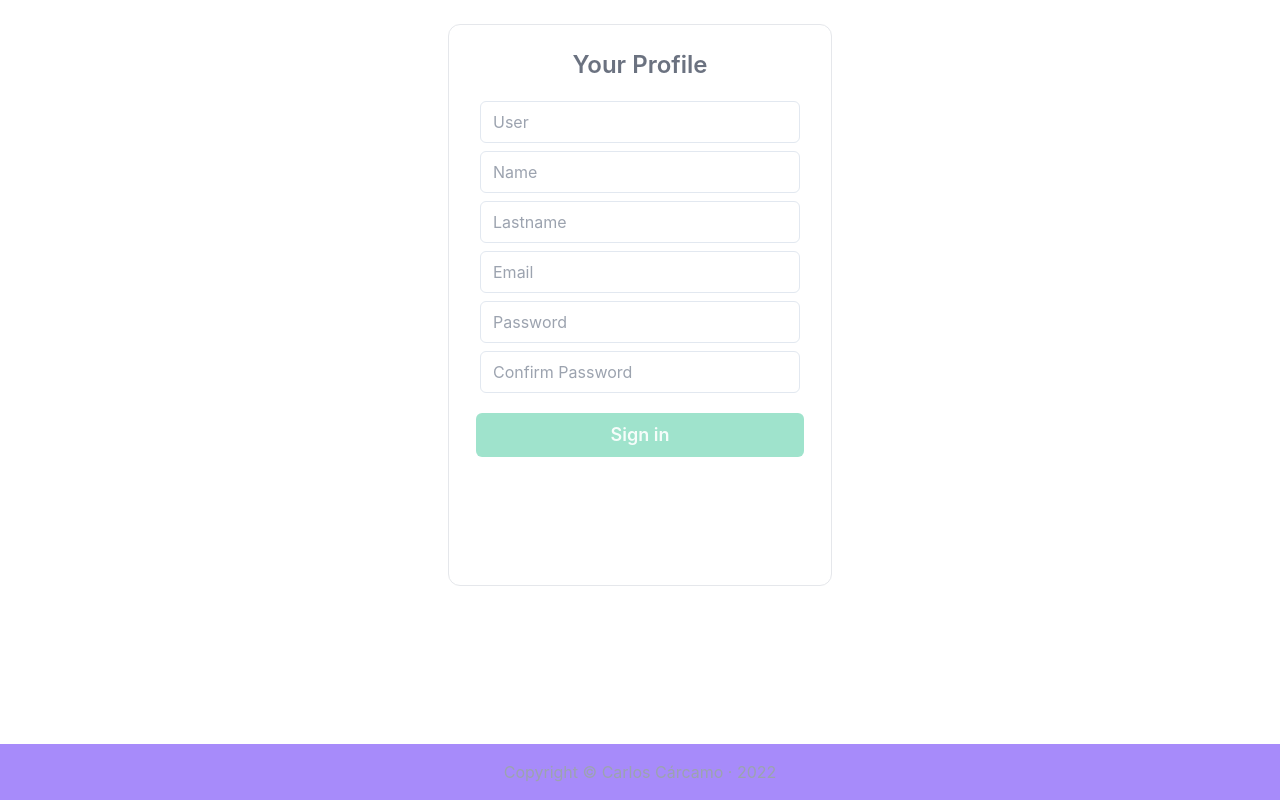
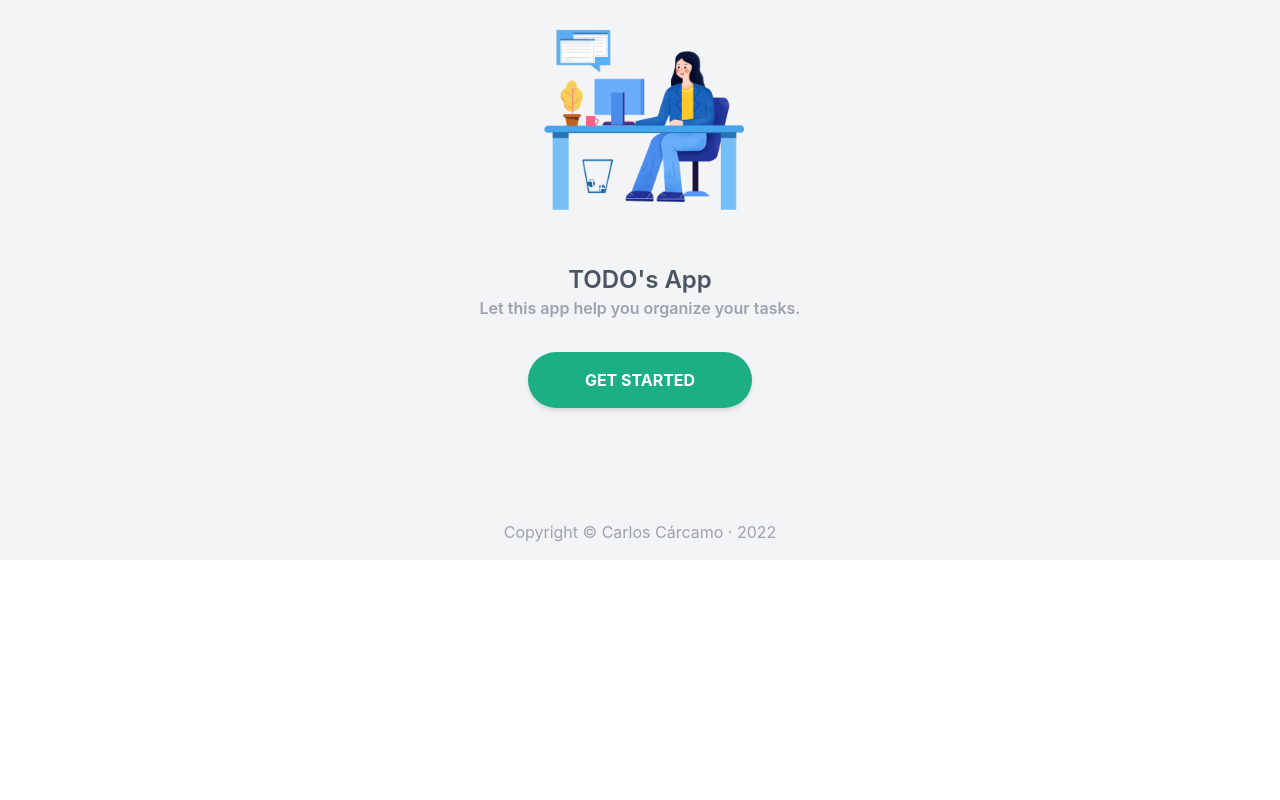
Before and after one commit to carlosraulcarcamotejada/todo-app, a React (Vite) app: page /auth/getstarted in a window 1280 px wide. Before the commit this address led to /auth/register. Built offline with nearby package versions, Linux system fonts and the light colour scheme.

Commit message:
Avance en RegisterPage component

```diff
--- a/package.json
+++ b/package.json
@@ -10,7 +10,7 @@
   },
   "dependencies": {
     "@headlessui/react": "^1.7.3",
-    "@heroicons/react": "^2.0.12",
+    "@heroicons/react": "^2.0.13",
     "@reduxjs/toolkit": "^1.8.6",
     "@tailwindcss/forms": "^0.5.3",
     "axios": "^1.1.3",
--- a/src/App.tsx
+++ b/src/App.tsx
@@ -2,9 +2,5 @@ import { FC } from "react";
 import { AppRouter } from "./router/AppRouter";
 
 export const App: FC = (): JSX.Element => {
-
-
-  return (
-      <AppRouter />
-  );
+  return <AppRouter />;
 };
--- /dev/null
+++ b/src/auth/layout/LayoutAuth.tsx
@@ -0,0 +1,19 @@
+import { FC } from "react";
+
+type props = {
+  children: JSX.Element | JSX.Element[];
+};
+
+export const LayoutAuth: FC<props> = ({ children }): JSX.Element => {
+  return (
+    <div className="min-h-0 flex flex-col justify-start items-center ">
+      <div className=" w-full flex justify-center ">{children}</div>
+
+      <div className=" w-full px-2 py-4 bg-inherit font-normal  ">
+        <p className="text-center dark:text-gray-600 text-gray-400">
+          Copyright &copy; Carlos Cárcamo &#183; {new Date().getFullYear()}
+        </p>
+      </div>
+    </div>
+  );
+};
--- /dev/null
+++ b/src/auth/pages/GetStartedPage.tsx
@@ -0,0 +1,32 @@
+import { FC } from "react";
+import { useNavigate } from "react-router-dom";
+import { LayoutAuth } from "../layout/LayoutAuth";
+
+export const GetStartedPage: FC = (): JSX.Element => {
+  const navigate = useNavigate();
+
+  return (
+    <LayoutAuth>
+      <div className="min-h-fit mb-24 flex w-full flex-col justify-start items-center bg-inherit ">
+
+        <img className="w-72 mt-6" src="/person-working.png" alt="person-working" />
+        <div className="mt-12">
+          <h3 className="text-2xl text-center font-semibold text-gray-600 dark:text-gray-300">
+            TODO's App
+          </h3>
+          <p className="text-gray-400 font-semibold text-md dark:text-gray-500">
+            Let this app help you organize your tasks.
+          </p>
+        </div>
+
+        <button
+          className="mt-8 bg-green-leaf  w-56 py-4 px-6 text-white font-bold rounded-full shadow-md hover:shadow-lg hover:bg-emerald-600
+           active:bg-emerald-600 active:scale-95"
+          onClick={() => navigate('/signin')}
+        >
+          GET STARTED
+        </button>
+      </div>
+    </LayoutAuth>
+  );
+};
--- a/src/auth/pages/RegisterPage.tsx
+++ b/src/auth/pages/RegisterPage.tsx
@@ -1,10 +1,11 @@
 import { FC, useState } from "react";
-import { FormikProps, useFormik } from "formik";
+import { useFormik } from "formik";
 import * as Yup from "yup";
+import { LayoutAuth } from "../layout/LayoutAuth";
+import { Link } from "react-router-dom";
+import { UserCircleIcon, EyeIcon, EyeSlashIcon } from '@heroicons/react/24/solid'
 
 export const RegisterPage: FC = (): JSX.Element => {
-  const [isActiveForm, setIsActiveForm] = useState<boolean>(true);
-
   const initialValues = {
     user: "",
     name: "",
@@ -44,6 +45,21 @@ export const RegisterPage: FC = (): JSX.Element => {
     console.log(formValues);
   };
 
+
+  const [revealPassword, setRevealPassword] = useState<'text' | 'password'>('password');
+  const [revealConfirmPassword, setRevealConfirmPassword] = useState<'text' | 'password'>('password');
+
+
+  const toggleRevealPassword = () => {
+    setRevealPassword(revealPassword === 'password' ? 'text' : 'password');
+  }
+
+
+  const toggleRevealConfirmPassword = () => {
+    setRevealConfirmPassword(revealConfirmPassword === 'password' ? 'text' : 'password');
+  }
+
+
   const {
     handleSubmit,
     handleChange,
@@ -60,43 +76,14 @@ export const RegisterPage: FC = (): JSX.Element => {
   });
 
   return (
-    <div className="flex flex-col justify-center items-center bg-inherit ">
-      {/* Hero section */}
-      <div
-        className={`flex w-full flex-col justify-evenly items-center absolute top-0 min-h-full bg-inherit ${
-          !isActiveForm ? "block" : "hidden"
-        }`}
-      >
-        <img className="w-72" src="/person-working.png" alt="person-working" />
-        <div>
-          <h3 className="text-2xl text-center font-semibold text-gray-600 dark:text-gray-300">
-            TODO's App
-          </h3>
-          <p className="text-gray-400 font-semibold text-md dark:text-gray-500">
-            Let this app help you organize your tasks.
-          </p>
-        </div>
-
-        <button
-          className=" bg-emerald-500 w-56 py-4 px-6 text-white font-bold rounded-full shadow-md hover:shadow-lg hover:bg-emerald-600
-           active:bg-emerald-600 active:scale-95  mb-24"
-          onClick={() => setIsActiveForm(true)}
-        >
-          GET STARTED
-        </button>
-      </div>
-
-      {/* Register form */}
-      <div
-        className={`absolute top-0 pb-32 bg-white border  rounded-xl w-80 md:w-96 flex flex-col items-center justify-center mt-6 ${
-          isActiveForm ? "block" : "hidden"
-        }`}
-      >
+    <LayoutAuth>
+      <div className="pb-10 mb-1 border bg-white rounded-xl w-80 md:w-96 flex flex-col items-center justify-center mt-6 shadow-sm">
         <form onSubmit={handleSubmit}>
-          <h3 className="text-2xl mt-6 mb-4 text-center text-gray-500 font-semibold">
-            Your Profile
-          </h3>
-          <div className="">
+          <div className="flex justify-center items-center flex-col mb-4">
+            <UserCircleIcon className="h-16 w-16 text-gray-600 mt-4 mb-2 text-center  " />
+            <h3 className="text-gray-600 text-lg font-semibold">Your Profile</h3>
+          </div>
+          <div className="pb-5">
             <input
               className={`${
                 errors.user && touched.user ? "border border-rose-400" : ""
@@ -109,11 +96,13 @@ export const RegisterPage: FC = (): JSX.Element => {
               onBlur={handleBlur}
             />
             {errors.user && touched.user && (
-              <p className="ml-1 text-rose-400 text-sm">{errors.user}</p>
+              <p className="ml-1 -mb-6 pb-1  text-rose-400 text-sm">
+                {errors.user}
+              </p>
             )}
           </div>
 
-          <div className="">
+          <div className="pb-5">
             <input
               className={`${
                 errors.name && touched.name ? "border border-rose-400" : ""
@@ -126,10 +115,12 @@ export const RegisterPage: FC = (): JSX.Element => {
               onBlur={handleBlur}
             />
             {errors.name && touched.name && (
-              <p className="ml-1 text-rose-400 text-sm">{errors.name}</p>
+              <p className="ml-1 -mb-6 pb-1  text-rose-400 text-sm">
+                {errors.name}
+              </p>
             )}
           </div>
-          <div className="">
+          <div className="pb-5">
             <input
               className={`${
                 errors.lastname && touched.lastname
@@ -144,10 +135,12 @@ export const RegisterPage: FC = (): JSX.Element => {
               onBlur={handleBlur}
             />
             {errors.lastname && touched.lastname && (
-              <p className="ml-1 text-rose-400 text-sm">{errors.lastname}</p>
+              <p className="ml-1 -mb-6 pb-1  text-rose-400 text-sm">
+                {errors.lastname}
+              </p>
             )}
           </div>
-          <div className="">
+          <div className="pb-5">
             <input
               className={`${
                 errors.email && touched.email ? "border border-rose-400" : ""
@@ -160,10 +153,12 @@ export const RegisterPage: FC = (): JSX.Element => {
               onBlur={handleBlur}
             />
             {errors.email && touched.email && (
-              <p className="ml-1 text-rose-400 text-sm">{errors.email}</p>
+              <p className="ml-1 -mb-6 pb-1  text-rose-400 text-sm">
+                {errors.email}
+              </p>
             )}
           </div>
-          <div className="">
+          <div className="pb-5 relative">
             <input
               className={`${
                 errors.password && touched.password
@@ -171,17 +166,22 @@ export const RegisterPage: FC = (): JSX.Element => {
                   : ""
               }`}
               placeholder="Password"
-              type="password"
+              type={revealPassword}
               name="password"
               value={password}
               onChange={handleChange}
               onBlur={handleBlur}
             />
+            <button className={`h-10 w-10 px-2 text-gray-500 absolute right-1 top-1 rounded-md ${password.length===0?'hidden':''}`} onClick={toggleRevealPassword}>
+              {revealPassword === 'password'?<EyeIcon />: <EyeSlashIcon />}
+            </button>
             {errors.password && touched.password && (
-              <p className="ml-1 text-rose-400 text-sm">{errors.password}</p>
+              <p className="ml-1 -mb-6 pb-1 text-rose-400 text-sm">
+                {errors.password}
+              </p>
             )}
           </div>
-          <div className="">
+          <div className="pb-5 relative">
             <input
               className={`${
                 errors.confirmPassword && touched.confirmPassword
@@ -189,14 +189,17 @@ export const RegisterPage: FC = (): JSX.Element => {
                   : ""
               }`}
               placeholder="Confirm Password"
-              type="password"
+              type={revealConfirmPassword}
               name="confirmPassword"
               value={confirmPassword}
               onChange={handleChange}
               onBlur={handleBlur}
             />
+            <button className={`h-10 w-10 px-2 text-gray-500 absolute right-1 top-1 rounded-md ${confirmPassword.length===0?'hidden':''}`} onClick={toggleRevealConfirmPassword}>
+              {revealConfirmPassword === 'password'?<EyeIcon />: <EyeSlashIcon />}
+            </button>
             {errors.confirmPassword && touched.confirmPassword && (
-              <p className="ml-1 text-rose-400 text-sm">
+              <p className="ml-1 -mb-6 pb-1  text-rose-400 text-sm">
                 {errors.confirmPassword}
               </p>
             )}
@@ -204,20 +207,19 @@ export const RegisterPage: FC = (): JSX.Element => {
           <button
             onClick={() => console.log("Submitting")}
             disabled={!isValid || !dirty}
-            className="rounded-md text-lg bg-emerald-500 w-full mt-4 py-2 px-6 text-white shadow-md hover:shadow-lg font-semibold hover:bg-emerald-600
-             active:bg-emerald-600 active:scale-95 disabled:bg-emerald-500/40 disabled:shadow-none disabled:scale-100 disabled:cursor-not-allowed disabled:text-white/90"
+            className="rounded-md text-lg bg-green-leaf w-full mt-4 py-2 px-6 text-white shadow-md hover:shadow-lg font-semibold hover:bg-emerald-600
+            active:bg-emerald-600 active:scale-95 disabled:bg-emerald-500/40 disabled:shadow-none disabled:scale-100 disabled:cursor-not-allowed disabled:text-white/90"
             type="submit"
           >
             Sign in
           </button>
+          <div className="mt-6">
+            <Link className="text-md font-normal text-blue-600" to="/auth/signin">
+              Already have an account?
+            </Link>
+          </div>
         </form>
       </div>
-
-      <div className="w-full px-2 py-4 font-normal bg-violet-400  absolute bottom-0">
-        <p className="text-center dark:text-gray-600 text-gray-400">
-          Copyright &copy; Carlos Cárcamo &#183; {new Date().getFullYear()}
-        </p>
-      </div>
-    </div>
+    </LayoutAuth>
   );
 };
--- /dev/null
+++ b/src/auth/pages/SigninPage.tsx
@@ -0,0 +1,7 @@
+import {FC} from 'react'
+
+export const SigninPage:FC = ():JSX.Element => {
+  return (
+    <div className=''>SigninPage</div>
+  )
+}
--- a/src/auth/routes/AuthRoutes.tsx
+++ b/src/auth/routes/AuthRoutes.tsx
@@ -1,12 +1,16 @@
 import { FC } from "react";
 import { Routes, Route, Navigate } from "react-router-dom";
+import { GetStartedPage } from "../pages/GetStartedPage";
 import { RegisterPage } from "../pages/RegisterPage";
+import { SigninPage } from "../pages/SigninPage";
 
 export const AuthRoutes: FC = (): JSX.Element => {
   return (
     <Routes>
+      <Route path="/getstarted" element={<GetStartedPage />} />
       <Route path="/register" element={<RegisterPage />} />
-      <Route path="/*" element={<Navigate to="/auth/register" />} />
+      <Route path="/signin" element={<SigninPage />} />
+      <Route path="/*" element={<Navigate to="/auth/getstarted" />} />
     </Routes>
   );
 };
--- a/src/index.css
+++ b/src/index.css
@@ -19,8 +19,8 @@
   [multiple],
   textarea,
   select {
-    @apply m-1 w-72 md:w-80 rounded-md placeholder-gray-400
-    focus:ring-transparent border-slate-200 focus:border-slate-300 focus:border
+    @apply m-1 w-72 md:w-80 shadow-sm focus:bg-slate-50 rounded-md placeholder-gray-400
+    focus:ring-transparent border-slate-300 focus:border-slate-400 focus:border
   }
   [type='radio']
   {
--- a/src/router/AppRouter.tsx
+++ b/src/router/AppRouter.tsx
@@ -7,7 +7,7 @@ export const AppRouter: FC = (): JSX.Element => {
   const status = "not-authenticated";
 
   return (
-    <div className="select-none antialiased bg-gray-100  dark:bg-black transition duration-700"
+    <div className="select-none antialiased bg-gray-100 dark:bg-black transition duration-700"
     style={{WebkitTapHighlightColor:'transparent'}}
     >
       <Routes>
--- a/src/todo/pages/TodosPage.tsx
+++ b/src/todo/pages/TodosPage.tsx
@@ -2,6 +2,6 @@ import {FC} from 'react';
 
 export const TodosPage:FC = ():JSX.Element => {
   return (
-    <div>TodosPage</div>
+    <div className='min-h-screen'>TodosPage</div>
   )
 }
```
Also changed, not shown: tailwind.config.cjs (+6 -1 lines), 1 other file (tests, documents, lock files or other folders).
